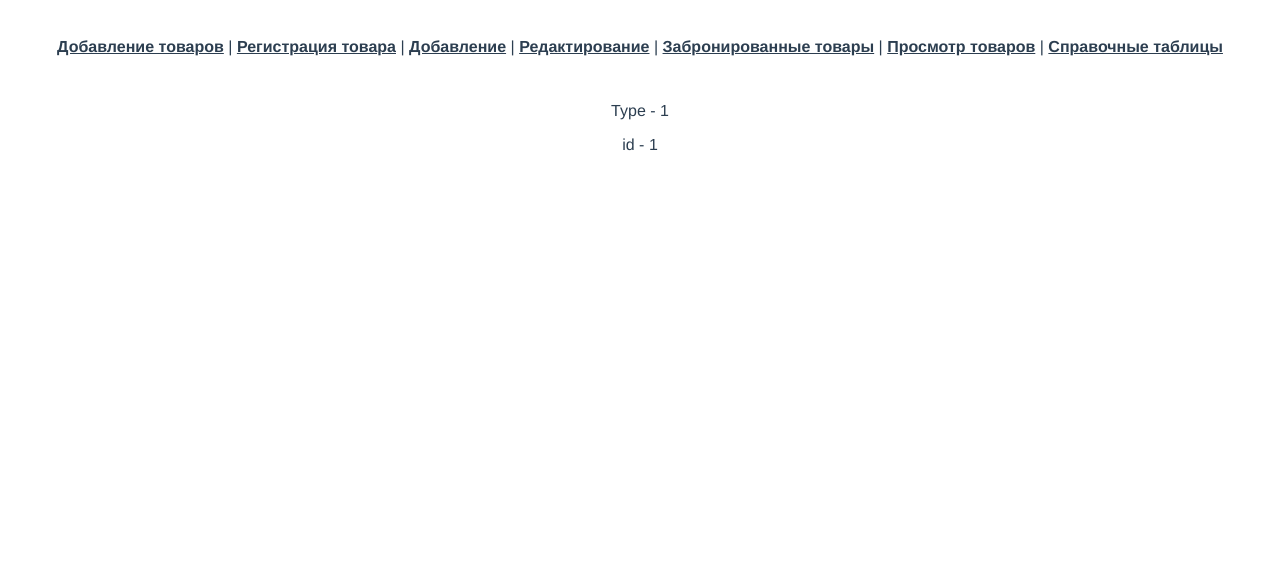
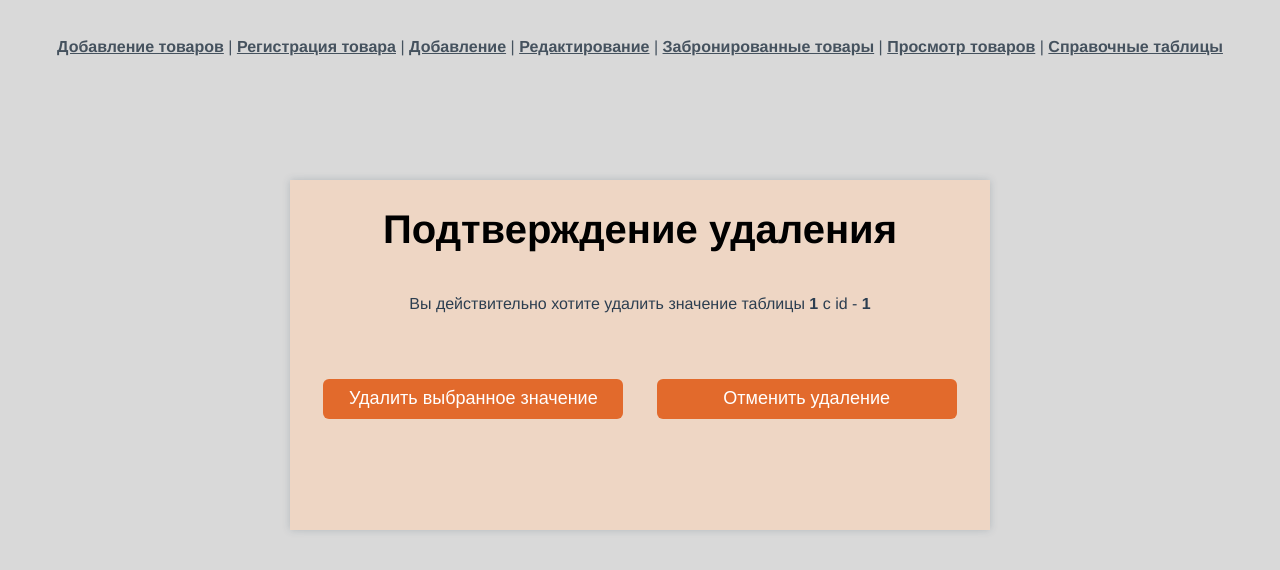
Before and after one commit to zendau/javaSpringCourseWork, a Vue app in the folder client/: page /delete/1/1 in a window 1280 px wide. Shown: the top 570 px of the page. Built offline with nearby package versions, Linux system fonts and the light colour scheme.

Commit message:
delete current item in ui. Fix bugs

```diff
--- a/client/src/App.vue
+++ b/client/src/App.vue
@@ -9,6 +9,7 @@
     <router-link to="/reference">Справочные таблицы</router-link>
   </div>
   <router-view/>
+  <error-message :error-code="errorCode" :status="errorStatus"  />
 </template>
 
 <style lang="scss">
@@ -33,3 +34,34 @@
   }
 }
 </style>
+<script>
+import ErrorMessage from "./components/errorMessage";
+export default {
+  components: {ErrorMessage},
+  data() {
+    return {
+      errorStatus: false,
+      errorCode: 0,
+    }
+  },
+  provide() {
+    return {
+      update: this.updateError
+    }
+  },
+  methods: {
+    updateError(newStatus, code) {
+
+      console.log(newStatus)
+
+      this.errorStatus = newStatus
+      this.errorCode = code
+    }
+  },
+  watch: {
+    errorStatus: function(val) {
+      console.log("1",val)
+    }
+  }
+}
+</script>
--- /dev/null
+++ b/client/src/components/confirmDelete.vue
@@ -0,0 +1,121 @@
+<template>
+  <div>
+    <div class="overlay"></div>
+    <div class="container">
+      <h1>Подтверждение удаления</h1>
+      <p>Вы действительно хотите удалить значение таблицы <b>{{type}}</b> с id - <b>{{id}}</b> </p>
+      <div class="btn-container">
+        <button @click="confirm">Удалить выбранное значение</button>
+        <button @click="cancel">Отменить удаление</button>
+      </div>
+    </div>
+  </div>
+</template>
+
+<script>
+import $api from "../axios";
+
+export default {
+  name: "ConfirmDelete",
+  data() {
+    return {
+      type: "",
+      id: 0
+    }
+  },
+  mounted() {
+    this.type = this.$route.params.type
+    this.id = this.$route.params.id
+  },
+  methods: {
+    async confirm() {
+
+      await $api.delete("/goods/delete", {
+        data: {
+          type: this.type,
+          id:  this.id
+        }
+      })
+
+      this.$router.back()
+
+    },
+    cancel() {
+      this.$router.back()
+    }
+  }
+}
+</script>
+
+<style lang="scss" scoped>
+.overlay {
+  width: 100%;
+  height: 100vh;
+  position: fixed;
+  top: 0;
+  left: 0;
+  background-color: gray;
+  opacity: .3;
+}
+.container {
+  position: fixed;
+  top: 40%;
+  left: 50%;
+  transform: translate(-50%, -40%);
+  z-index: 200;
+  height: 350px;
+  background-color: #EED6C4;
+  width: 700px;
+  box-shadow: 0px 0px 8px 0px rgba(34, 60, 80, 0.2);
+  display: flex;
+  flex-direction: column;
+  align-items: center;
+}
+h1 {
+  color: black;
+  z-index: 100;
+  font-size: 40px;
+}
+button {
+
+
+  border: none;
+  border-radius: 6px;
+  width: 300px;
+  height: 40px;
+  font-size: 18px;
+  cursor: pointer;
+  margin: 50px 0 15px;
+  background-color: #E26A2C;
+  color: #fff;
+  padding: 5px;
+  transition: .5s;
+  &:hover {
+    background-color: #C36A2D;
+  }
+}
+
+.item-container {
+  p, input {
+    font-size: 18px;
+  }
+
+  input {
+    padding: 5px;
+  }
+
+  width: 90%;
+
+  display: flex;
+  justify-content: space-between;
+  align-items: center;
+  margin-bottom: 10px;
+}
+
+.btn-container {
+  display: flex;
+  width: 100%;
+  justify-content: space-evenly;
+}
+
+</style>
--- /dev/null
+++ b/client/src/components/errorMessage.vue
@@ -0,0 +1,113 @@
+<template>
+  <div v-if="status">
+    <div class="overlay" @click="closeModal"></div>
+    <div class="container">
+      <h1>{{errorMessage}}</h1>
+      <button @click="closeModal" type="submit">Закрыть</button>
+    </div>
+  </div>
+</template>
+
+<script>
+export default {
+  name: "errorMessage",
+  props: {
+    errorCode: {
+      type: Number
+    },
+    status: {
+      type: Boolean,
+      default: true
+    }
+  },
+  methods: {
+    closeModal() {
+      this.update(false)
+    }
+  },
+  inject: ['update'],
+  computed: {
+    errorMessage: function () {
+
+      switch (this.errorCode) {
+
+        case 10:
+          return "test2"
+        case 1062:
+          return "Указанное имя для данного значения уже используется"
+        default:
+          return "test"
+      }
+
+
+    }
+  }
+}
+</script>
+
+<style lang="scss" scoped>
+.overlay {
+  width: 100%;
+  height: 100vh;
+  position: fixed;
+  top: 0;
+  left: 0;
+  background-color: gray;
+  opacity: .3;
+}
+.container {
+  position: fixed;
+  top: 40%;
+  left: 50%;
+  transform: translate(-50%, -40%);
+  z-index: 200;
+  height: 300px;
+  background-color: #EED6C4;
+  width: 600px;
+  box-shadow: 0px 0px 8px 0px rgba(34, 60, 80, 0.2);
+  display: flex;
+  flex-direction: column;
+  align-items: center;
+}
+h1 {
+  color: black;
+  z-index: 100;
+  font-size: 40px;
+}
+button {
+
+
+  border: none;
+  border-radius: 6px;
+  width: 200px;
+  height: 40px;
+  font-size: 18px;
+  cursor: pointer;
+  margin: 20px 0 15px;
+  background-color: #E26A2C;
+  color: #fff;
+  padding: 5px;
+  transition: .5s;
+  &:hover {
+    background-color: #C36A2D;
+  }
+}
+
+.item-container {
+  p, input {
+    font-size: 18px;
+  }
+
+  input {
+    padding: 5px;
+  }
+
+  width: 90%;
+
+  display: flex;
+  justify-content: space-between;
+  align-items: center;
+  margin-bottom: 10px;
+}
+
+</style>
--- a/client/src/views/Delete.vue
+++ b/client/src/views/Delete.vue
@@ -1,13 +1,14 @@
 <template>
   <div>
-    <p>Type - {{type}}</p>
-    <p>id - {{id}}</p>
+    <ConfirmDelete/>
   </div>
 </template>
 
 <script>
+import ConfirmDelete from "../components/confirmDelete";
 export default {
   name: "Delete",
+  components: {ConfirmDelete},
   data() {
     return {
       type: "",
--- a/client/src/views/add/addCategories.vue
+++ b/client/src/views/add/addCategories.vue
@@ -23,12 +23,16 @@ export default {
       desk: "",
     }
   },
+  inject: ['update'],
   methods: {
-    formSubmit() {
-      $api.post("/goods/addCategories", {
+    async formSubmit() {
+      const res = await $api.post("/goods/addCategories", {
         name: this.name,
         description: this.desk,
       })
+
+      this.update(true, res.data.errorCode)
+
     },
 
   }
--- a/client/src/views/add/addRoles.vue
+++ b/client/src/views/add/addRoles.vue
@@ -24,12 +24,15 @@ export default {
       desk: "",
     }
   },
+  inject: ['update'],
   methods: {
-    formSubmit() {
-      $api.post("/goods/addRoles", {
+    async formSubmit() {
+      const res = await $api.post("/goods/addRoles", {
         role: this.name,
         description: this.desk,
       })
+
+      this.update(true, res.data.errorCode)
 
     }
   },
--- a/client/src/views/edit/editCategories.vue
+++ b/client/src/views/edit/editCategories.vue
@@ -33,12 +33,15 @@ export default {
       categories: [],
     }
   },
+  inject: ['update'],
   methods: {
-    editData() {
+    async editData() {
 
-      $api.put("/goods/editCategories", {
+      const res = await $api.put("/goods/editCategories", {
         param: this.categories
       })
+
+      this.update(true, res.data.errorCode)
 
     }
   },
--- a/client/src/views/edit/editRoles.vue
+++ b/client/src/views/edit/editRoles.vue
@@ -32,12 +32,15 @@ export default {
       roles: []
     }
   },
+  inject: ['update'],
   methods: {
-    editData() {
+    async editData() {
 
-      $api.put("/goods/editRoles", {
+      const res = await $api.put("/goods/editRoles", {
         param: this.roles
       })
+
+      this.update(true, res.data.errorCode)
 
     }
   },
```
Also changed, not shown: 2 other files (tests, documents, lock files or other folders).
